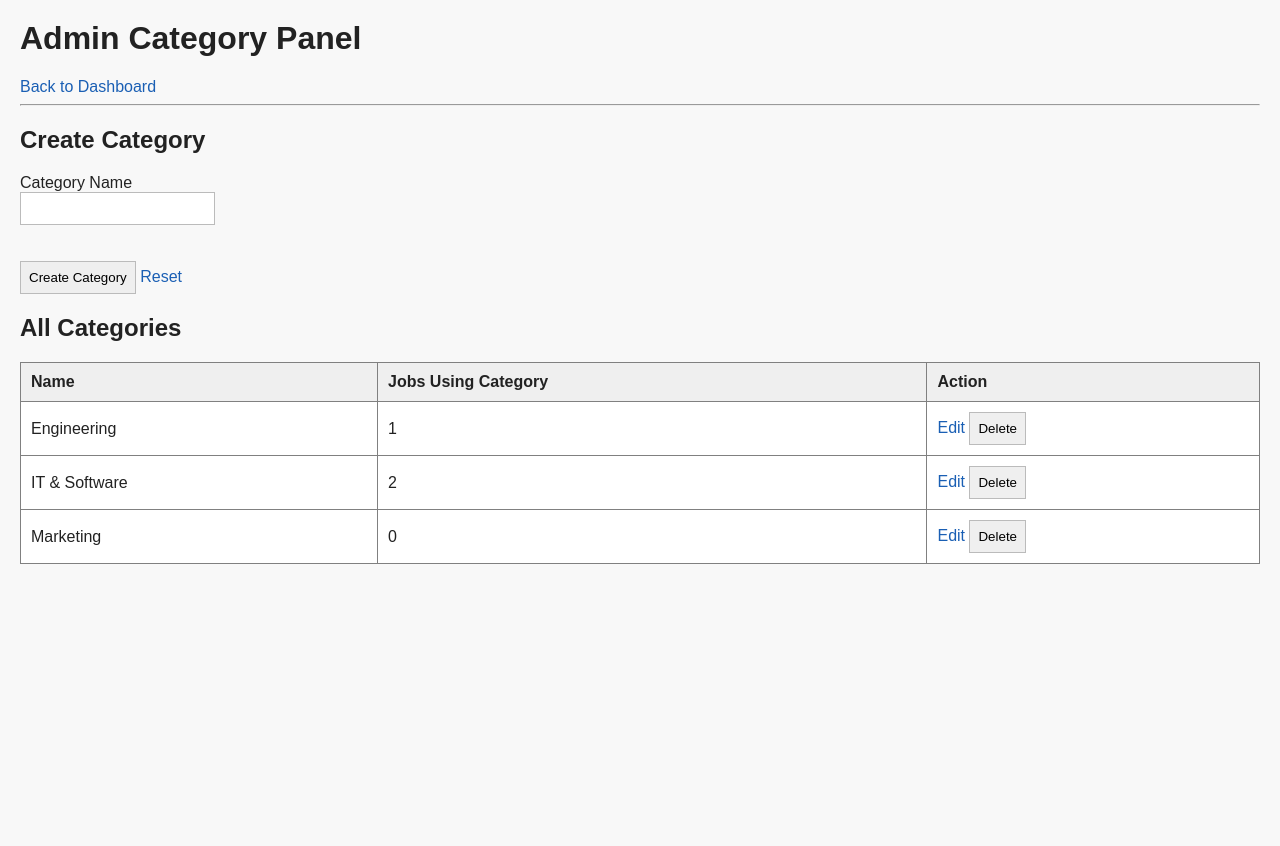
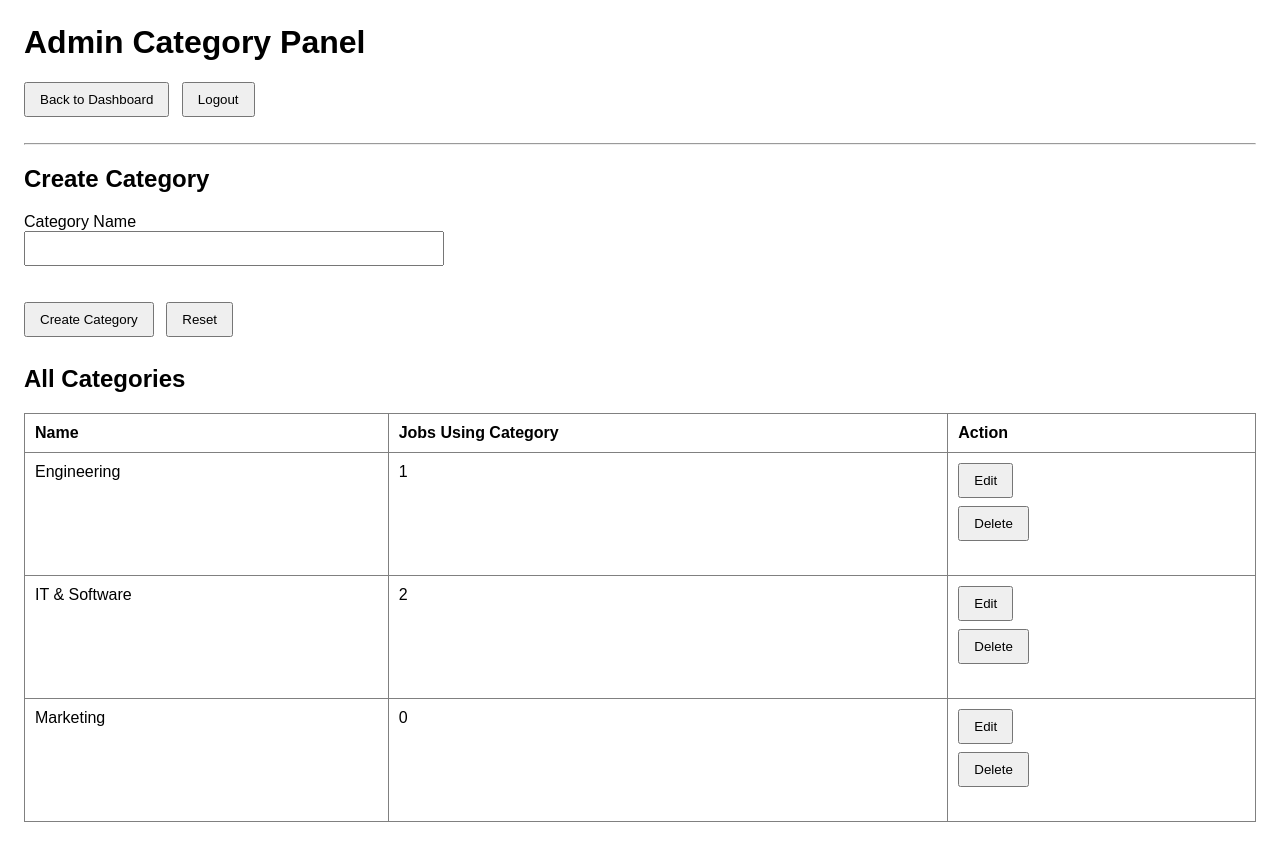
Before and after one commit to RahinIbneHarun/Final-Web-Hackathon, a PHP site: page /category_panel.php in a window 1280 px wide. Before the commit the page ends 564 px from the top, so only its background shows below. Run offline with PHP 8.4, Linux system fonts and the light colour scheme; the visitor is signed in with stand-in values (Sample User, id 1); data comes from the database, SQL or seed files in the repository.

Commit message:
Update Student2 folder

```diff
--- a/Student2/View/category_panel.php
+++ b/Student2/View/category_panel.php
@@ -53,41 +53,37 @@ if($name_value == "" && $isEdit){
         <style>
             body{
                 font-family: Arial, sans-serif;
-                margin: 20px;
-                background-color: #f8f8f8;
-                color: #222;
-            }
-            a{
-                color: #1a5fb4;
-                text-decoration: none;
-            }
-            a:hover{
-                text-decoration: underline;
-            }
-            input[type="text"], input[type="submit"]{
-                padding: 8px;
-                border: 1px solid #bbb;
+                margin: 24px;
             }
             table{
+                width: 100%;
                 border-collapse: collapse;
-                width: 100%;
-                background-color: #fff;
             }
             th, td{
                 padding: 10px;
                 text-align: left;
+                vertical-align: top;
             }
-            th{
-                background-color: #efefef;
+            input[type="text"]{
+                width: 100%;
+                max-width: 420px;
+                box-sizing: border-box;
+                padding: 8px;
             }
-            form{
-                margin: 0;
+            .nav-button, input[type="submit"]{
+                padding: 8px 14px;
+                margin-right: 8px;
+                margin-bottom: 8px;
+            }
+            hr{
+                margin: 18px 0;
             }
         </style>
     </head>
     <body>
         <h1>Admin Category Panel</h1>
-        <a href="employer_dashboard.php">Back to Dashboard</a>
+        <button type="button" class="nav-button" onclick="window.location.href='employer_dashboard.php'">Back to Dashboard</button>
+        <button type="button" class="nav-button" onclick="window.location.href='../../Student1/Controller/logout.php'">Logout</button>
 
         <hr>
 
@@ -114,7 +110,7 @@ if($name_value == "" && $isEdit){
             <?php echo $name_error; ?>
             <br><br>
             <input type="submit" value="<?php if($isEdit){ echo "Update Category"; }else{ echo "Create Category"; } ?>">
-            <a href="category_panel.php">Reset</a>
+            <button type="button" class="nav-button" onclick="window.location.href='category_panel.php'">Reset</button>
         </form>
 
         <h2>All Categories</h2>
@@ -133,8 +129,8 @@ if($name_value == "" && $isEdit){
                     echo "<td>".$row["name"]."</td>";
                     echo "<td>".$row["job_count"]."</td>";
                     echo "<td>
-                            <a href='category_panel.php?edit=".$row["id"]."'>Edit</a>
-                            <form method='post' action='../Controller/categoryHandler.php' style='display:inline;' onsubmit='return confirm(\"Delete this category?\")'>
+                            <button type='button' class='nav-button' onclick=\"window.location.href='category_panel.php?edit=".$row["id"]."'\">Edit</button>
+                            <form method='post' action='../Controller/categoryHandler.php' onsubmit='return confirm(\"Delete this category?\")'>
                                 <input type='hidden' name='action' value='delete'>
                                 <input type='hidden' name='id' value='".$row["id"]."'>
                                 <input type='submit' value='Delete'>
```
Also changed, not shown: Student2/View/employer_dashboard.php (+48 -35 lines), Student2/View/job_form.php (+8 -21 lines), Student2/Controller/New Text Document.txt (deleted), Student2/Model/New Text Document.txt (deleted), Student2/View/New Text Document.txt (deleted).
